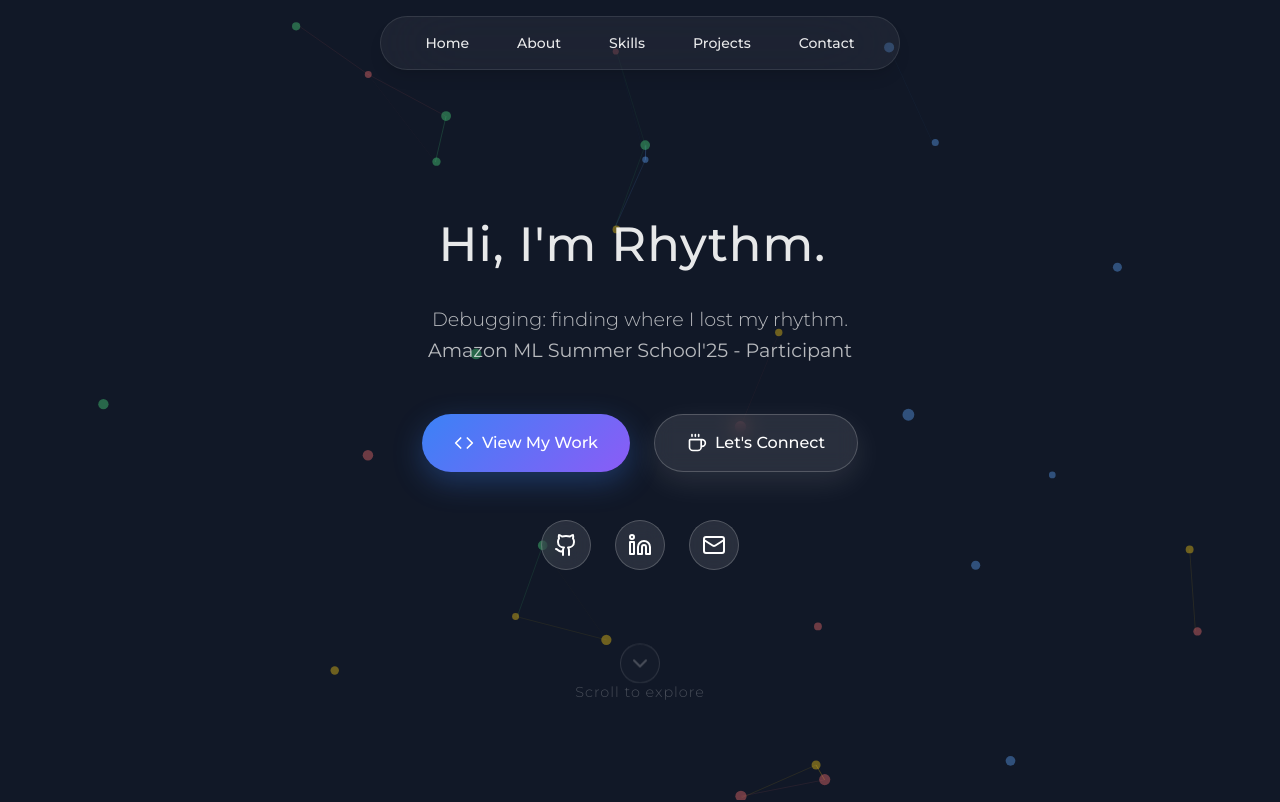
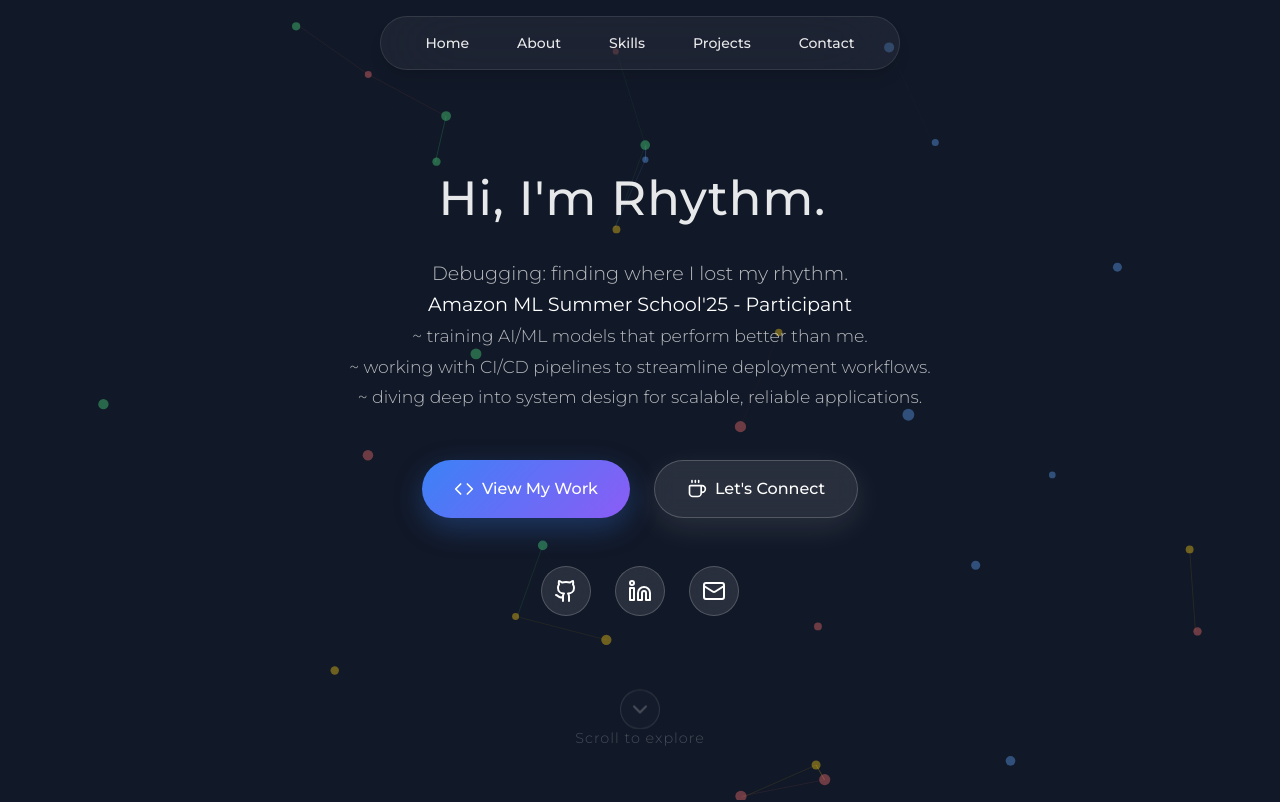
Before and after one commit to RhythmPahwa14/Rhythm-Portfolio, a Next.js app: page / in a window 1280 px wide. Shown: the top 802 px of the page. Built offline with nearby package versions, Linux system fonts and the light colour scheme; a web font is replaced by a local one.

Commit message:
Update Hero.js

```diff
--- a/src/app/components/Hero.js
+++ b/src/app/components/Hero.js
@@ -191,7 +191,15 @@ export default function Hero() {
         >
           Debugging: finding where I lost my rhythm.
           <br />
-          <strong>Amazon ML Summer School'25 - Participant</strong>
+          <strong style={{ color: 'rgba(255, 255, 255, 1)' }}>Amazon ML Summer School'25 - Participant</strong>
+          <br />
+          <span style={{ fontSize: '0.9em' }}>
+            ~ training AI/ML models that perform better than me.
+            <br />
+            ~ working with CI/CD pipelines to streamline deployment workflows.
+            <br />
+            ~ diving deep into system design for scalable, reliable applications.
+          </span>
         </motion.p>
 
         {/* Action Buttons */}
```
